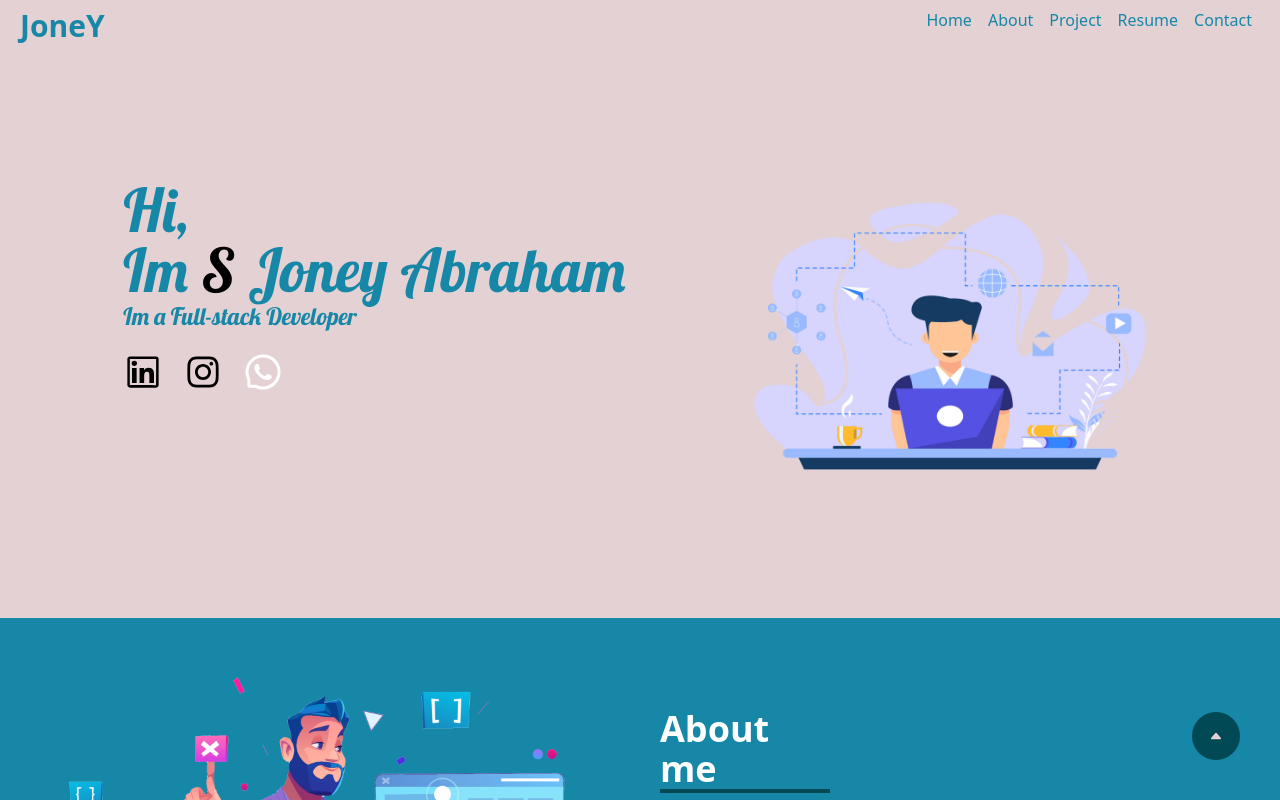
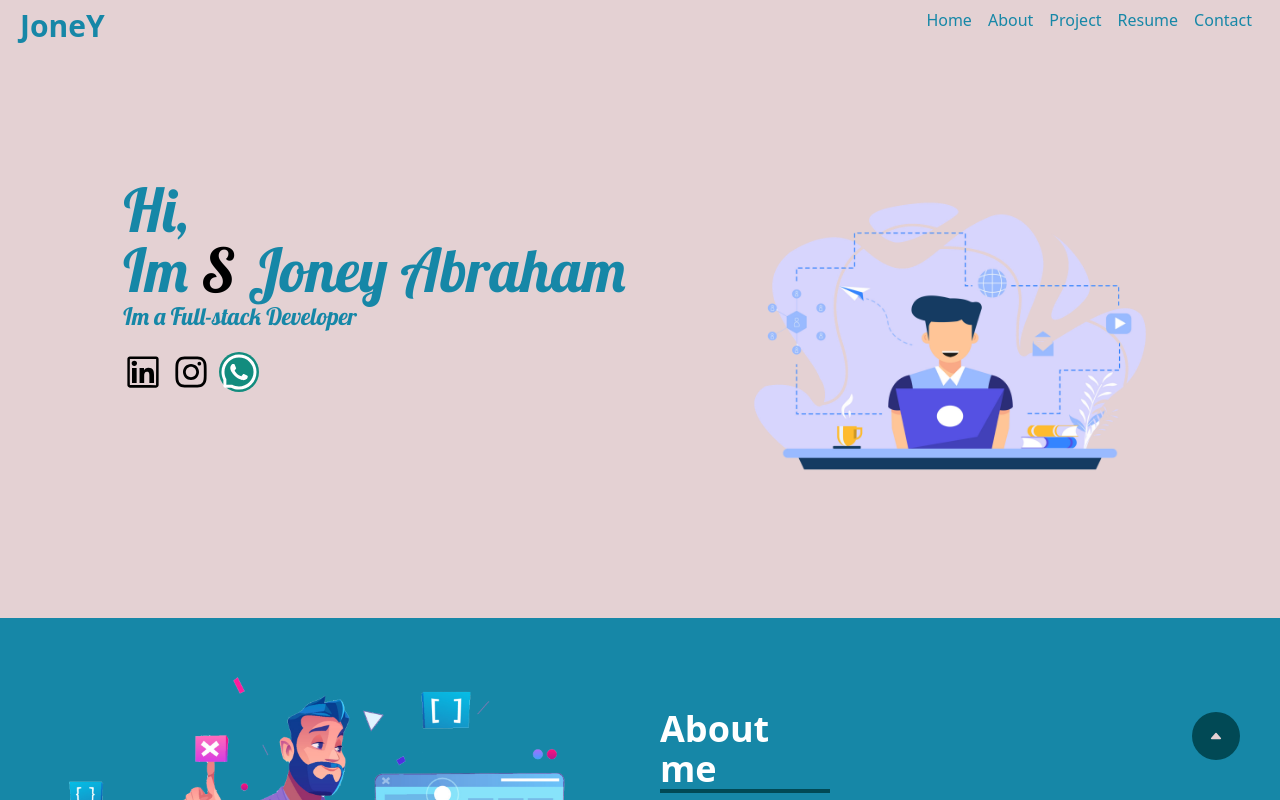
Before and after one commit to jo-ney/Portfolio, a React (Create React App) app: page / in a window 1280 px wide. In both pictures the pointer is over the link 263 px from the left and 372 px from the top of the page. Shown: the top 800 px of the page. Built offline with nearby package versions, Linux system fonts and the light colour scheme.

Commit message:
Ninth commit social icon hover

```diff
--- a/src/App.css
+++ b/src/App.css
@@ -37,3 +37,20 @@ html{
 .btn-up{
   @apply fixed right-[20px] md:right-[40px] bottom-[20px] md:bottom-[40px] px-3 md:px-4 py-3 md:py-4 bg-tertiary rounded-[300px];
 }
+
+/* social icon hover */
+.whatsappIcon:hover{
+  background: #128c7e;
+   color:white;
+   border-radius: 20px;
+}
+.linkedinIcon:hover{
+  background: #0077B5;
+  color:white;
+  border-radius: 5px
+}
+.instagramIcon:hover{
+  background: linear-gradient(45deg, #feda75, #fa7e1e, #d62976, #962fbf, #4f5bd5);
+  color:white;
+  border-radius: 5px
+}
--- a/src/components/Hero.js
+++ b/src/components/Hero.js
@@ -16,10 +16,10 @@ export default function Hero(){
                 Im <span className="text-black">S</span> Joney Abraham
                 <p className="text-2xl">{config.subtitle}</p>
             </h1>
-            <div className="flex py-5">
-                <a target="_blank" href={config.social.linkedin} className="pr-5 hover:text-white"><AiOutlineLinkedin size="40"/></a>
-                <a target="_blank" href={config.social.instagram} className="pr-5 hover:text-white"><AiOutlineInstagram size={40}/></a>
-                <a target="_blank" href={config.social.whatsapp} className="hover:text-white"><AiOutlineWhatsApp size="40"/></a>
+            <div className="flex gap-2 py-5">
+                <a target="_blank" href={config.social.linkedin} className="hover:text-white linkedinIcon"><AiOutlineLinkedin size="40"/></a>
+                <a target="_blank" href={config.social.instagram} className="hover:text-white instagramIcon"><AiOutlineInstagram size={40}/></a>
+                <a target="_blank" href={config.social.whatsapp} className="hover:text-white whatsappIcon"><AiOutlineWhatsApp size="40"/></a>
             </div>
         </div>
 
```
